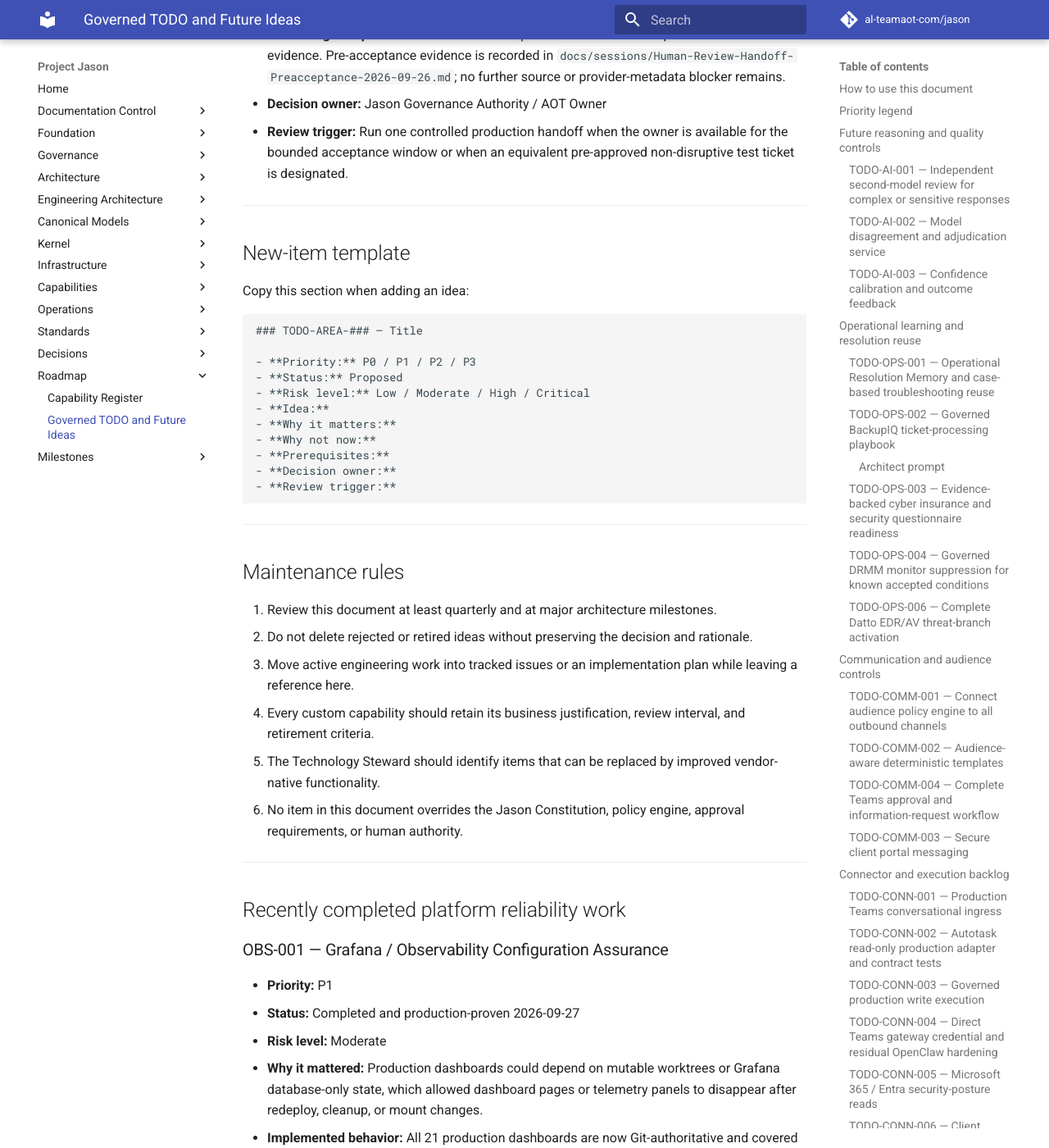
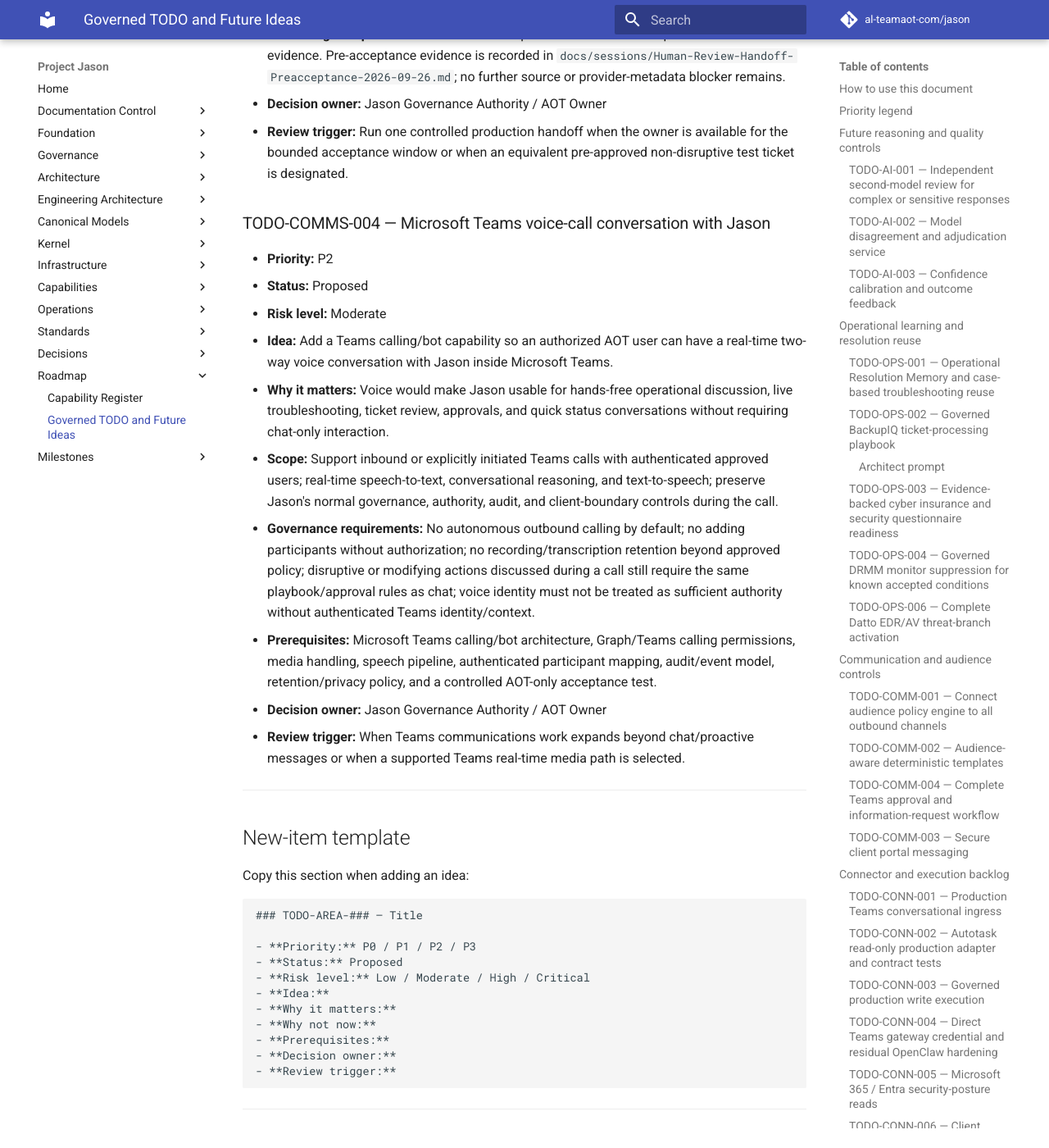
Before and after one commit to al-teamaot-com/jason, an MkDocs documentation site: the page built from docs/roadmaps/Project-Jason-TODO-and-Future-Ideas.md, in a window 1280 px wide and 1400 px high, scrolled down 57368 px. Shown: the whole window at 82% size. Built offline with MkDocs 1.6.1 and Material for MkDocs 9.7.7, drawn with Linux system fonts in a browser that asks for light colours; comment, search, counter and statistics services are not loaded.

Commit message:
Add Teams voice call capability to roadmap

```diff
--- a/docs/roadmaps/Project-Jason-TODO-and-Future-Ideas.md
+++ b/docs/roadmaps/Project-Jason-TODO-and-Future-Ideas.md
@@ -1237,6 +1237,19 @@
 - **Decision owner:** Jason Governance Authority / AOT Owner
 - **Review trigger:** Run one controlled production handoff when the owner is available for the bounded acceptance window or when an equivalent pre-approved non-disruptive test ticket is designated.
 
+### TODO-COMMS-004 — Microsoft Teams voice-call conversation with Jason
+
+- **Priority:** P2
+- **Status:** Proposed
+- **Risk level:** Moderate
+- **Idea:** Add a Teams calling/bot capability so an authorized AOT user can have a real-time two-way voice conversation with Jason inside Microsoft Teams.
+- **Why it matters:** Voice would make Jason usable for hands-free operational discussion, live troubleshooting, ticket review, approvals, and quick status conversations without requiring chat-only interaction.
+- **Scope:** Support inbound or explicitly initiated Teams calls with authenticated approved users; real-time speech-to-text, conversational reasoning, and text-to-speech; preserve Jason's normal governance, authority, audit, and client-boundary controls during the call.
+- **Governance requirements:** No autonomous outbound calling by default; no adding participants without authorization; no recording/transcription retention beyond approved policy; disruptive or modifying actions discussed during a call still require the same playbook/approval rules as chat; voice identity must not be treated as sufficient authority without authenticated Teams identity/context.
+- **Prerequisites:** Microsoft Teams calling/bot architecture, Graph/Teams calling permissions, media handling, speech pipeline, authenticated participant mapping, audit/event model, retention/privacy policy, and a controlled AOT-only acceptance test.
+- **Decision owner:** Jason Governance Authority / AOT Owner
+- **Review trigger:** When Teams communications work expands beyond chat/proactive messages or when a supported Teams real-time media path is selected.
+
 ---
 
 ## New-item template
```
